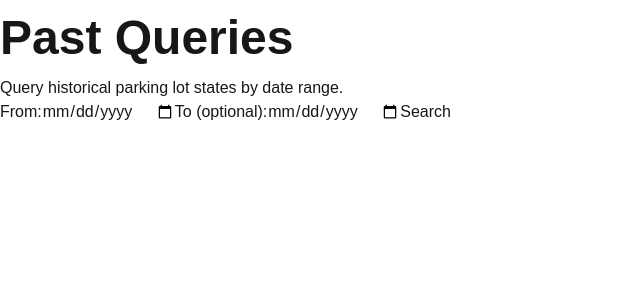
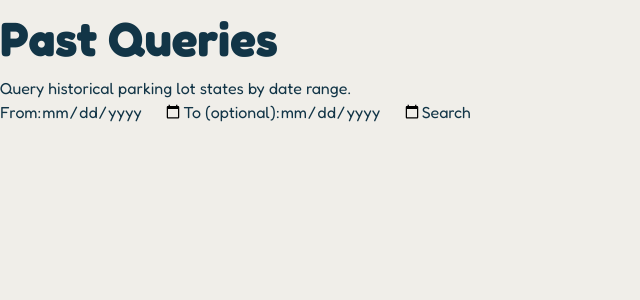
Before and after one commit to UM-LabTics/lakitu-core, a Next.js app in the folder frontend/: page /pastQueries in a window 1280 px wide. Shown: the top 300 px of the page, without its empty margins (0-640 px from the left). Built offline with nearby package versions, Linux system fonts and the light colour scheme.

Commit message:
feat: styling via globals.css

```diff
--- a/frontend/app/globals.css
+++ b/frontend/app/globals.css
@@ -1,29 +1,60 @@
+@import url('https://fonts.googleapis.com/css2?family=Fredoka:wght@300;400;500;600;700&display=swap');
 @import "tailwindcss";
+/*
+============================================================
+VARIABLES DE DISEÑO
+============================================================
+*/
+:root {
+  /* Colors */
+  --background:           #F0EEE9;
+  --primary:              #123547;
+  --primary-light:        #2D5A70;
+  --primary-super-light:  #C6D2DC;
+  --secondary:            #88D498;
+  --secondary-light:      #92D77A;
+  --secondary-dark:       #18794F;
+  --crema:                #F3E9D2;
+  --occupied:             #852525;
+  --on-occupied:          #E09595;
+  --mid-range-yellow:     #F8EEB4;
 
-:root {
-  --background: #ffffff;
-  --foreground: #171717;
+  /* Border radius */
+  --radius-xl:  25px;
+  --radius-lg:  15px;
+  --radius-md:  10px;
+  --radius-sm:  5px;
 }
 
+/*
+============================================================
+THEME — variables como Tailwind utilities
+============================================================
+*/
 @theme inline {
-  --color-background: var(--background);
-  --color-foreground: var(--foreground);
-  --font-sans: var(--font-geist-sans);
-  --font-mono: var(--font-geist-mono);
+  /* Colors */
+  --color-background:          var(--background);
+  --color-primary:             var(--primary);
+  --color-primary-light:       var(--primary-light);
+  --color-primary-super-light: var(--primary-super-light);
+  --color-secondary:           var(--secondary);
+  --color-secondary-light:     var(--secondary-light);
+  --color-secondary-dark:      var(--secondary-dark);
+  --color-crema:               var(--crema);
+  --color-occupied:            var(--occupied);
+  --color-on-occupied:         var(--on-occupied);
+  --color-mid-range-yellow:    var(--mid-range-yellow);
+
+  /* Border radius */
+  --radius-xl: var(--radius-xl);
+  --radius-lg: var(--radius-lg);
+  --radius-md: var(--radius-md);
+  --radius-sm: var(--radius-sm);
+
+  /* Fonts */
+  --font-sans: 'Fredoka', sans-serif;
 }
 
-@media (prefers-color-scheme: dark) {
-  :root {
-    --background: #0a0a0a;
-    --foreground: #ededed;
-  }
-}
-
-body {
-  background: var(--background);
-  color: var(--foreground);
-  font-family: Arial, Helvetica, sans-serif;
-}
 /*
 ============================================================
 ESTILOS BASE
@@ -36,7 +67,8 @@ Estilos globales para elementos HTML sin clases.
   }
 
   body {
-    @apply bg-background text-foreground;
+    @apply bg-background text-primary;
+    font-family: var(--font-sans);
   }
 
   main {
@@ -59,3 +91,101 @@ Estilos globales para elementos HTML sin clases.
     @apply list-inside list-disc;
   }
 }
+
+/*
+============================================================
+COMPONENTES
+Clases reutilizables para componentes comunes.
+============================================================
+*/
+@layer components {
+
+  /* ----------------------------------------------------------
+   * BUTTONS
+   * ---------------------------------------------------------- */
+
+  /* Filled button */
+  .btn-contained {
+    @apply inline-flex items-center justify-center gap-2
+           px-5 py-2 font-semibold cursor-pointer select-none
+           transition-all duration-200 ease-in-out
+           bg-primary text-secondary;
+    border-radius: var(--radius-lg);
+  }
+  .btn-contained:hover {
+    @apply bg-primary-light text-secondary-light scale-105;
+  }
+
+  /* Text/ghost button */
+  .btn-text {
+    @apply inline-flex items-center justify-center gap-2
+           px-5 py-2 font-semibold cursor-pointer select-none
+           transition-all duration-200 ease-in-out
+           bg-transparent text-secondary;
+    border-radius: var(--radius-lg);
+  }
+  .btn-text:hover {
+    @apply bg-transparent text-secondary-light scale-105;
+  }
+
+  /* Admin button — flipped colors */
+  .admin-btn {
+    @apply inline-flex items-center justify-center gap-2
+           px-5 py-2 font-semibold cursor-pointer select-none
+           transition-all duration-200 ease-in-out
+           bg-secondary text-primary;
+    border-radius: var(--radius-lg);
+  }
+  .admin-btn:hover {
+    @apply bg-secondary-light text-primary-light scale-105;
+  }
+
+  /* ----------------------------------------------------------
+   * CARDS
+   * ---------------------------------------------------------- */
+
+  .card {
+    @apply p-6;
+    background-color: var(--crema);
+    border-radius: var(--radius-xl);
+    box-shadow: 0px 5px 10px 5px rgba(0, 0, 0, 0.25);
+  }
+
+  .card-light {
+    @apply p-6;
+    background-color: var(--primary-super-light);
+    border-radius: var(--radius-xl);
+    border: 3px solid var(--primary-light);
+    box-shadow: 0px 5px 10px 5px rgba(0, 0, 0, 0.25);
+  }
+
+  .card-dark {
+    @apply p-6 text-primary-super-light;
+    background-color: var(--primary-light);
+    border-radius: var(--radius-xl);
+    border: 3px solid var(--primary-super-light);
+    box-shadow: 0px 5px 10px 5px rgba(0, 0, 0, 0.25);
+  }
+
+  /* ----------------------------------------------------------
+   * INPUTS
+   * ---------------------------------------------------------- */
+
+  .input {
+    @apply px-4 py-2 w-full
+           text-primary
+           outline-none
+           transition-colors duration-150;
+    background-color: var(--background);
+    border: 2px solid var(--primary-light);
+    border-radius: var(--radius-md);
+  }
+
+  .input:focus {
+    border-color: var(--primary);
+  }
+
+  .input::placeholder {
+    @apply text-black/50;
+  }
+}
```
